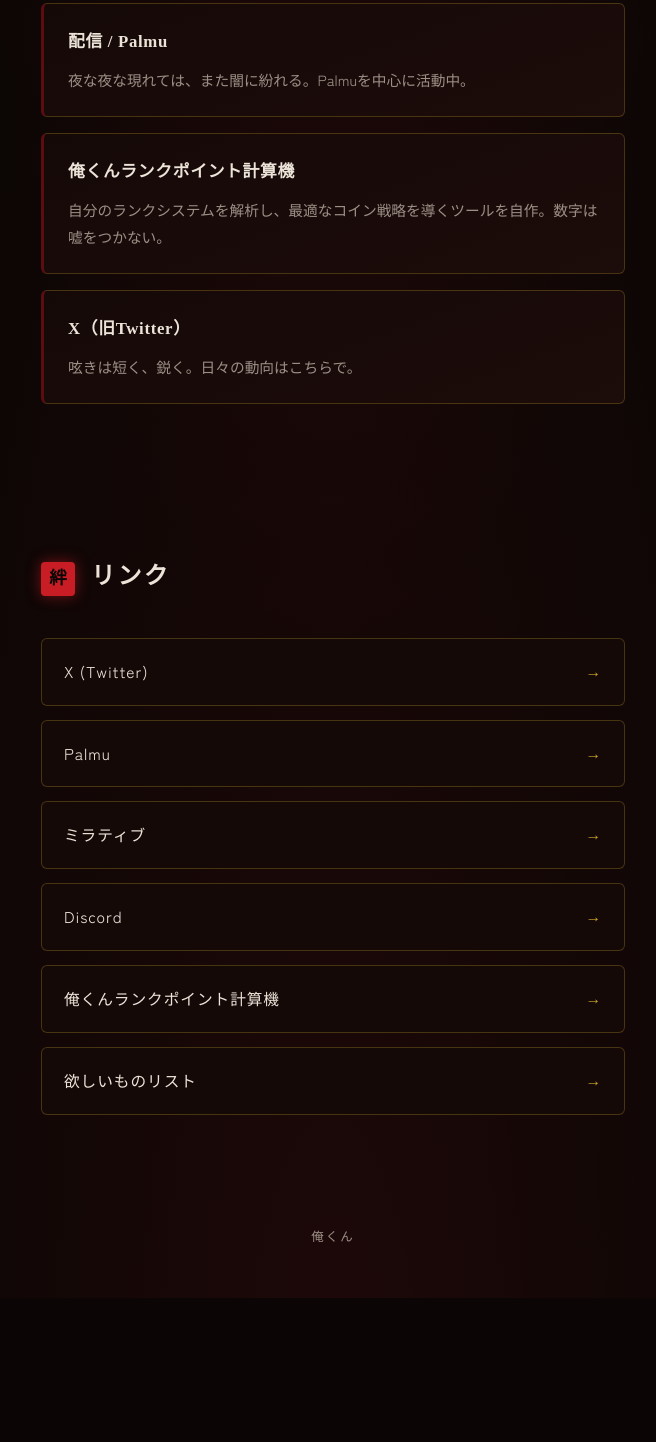
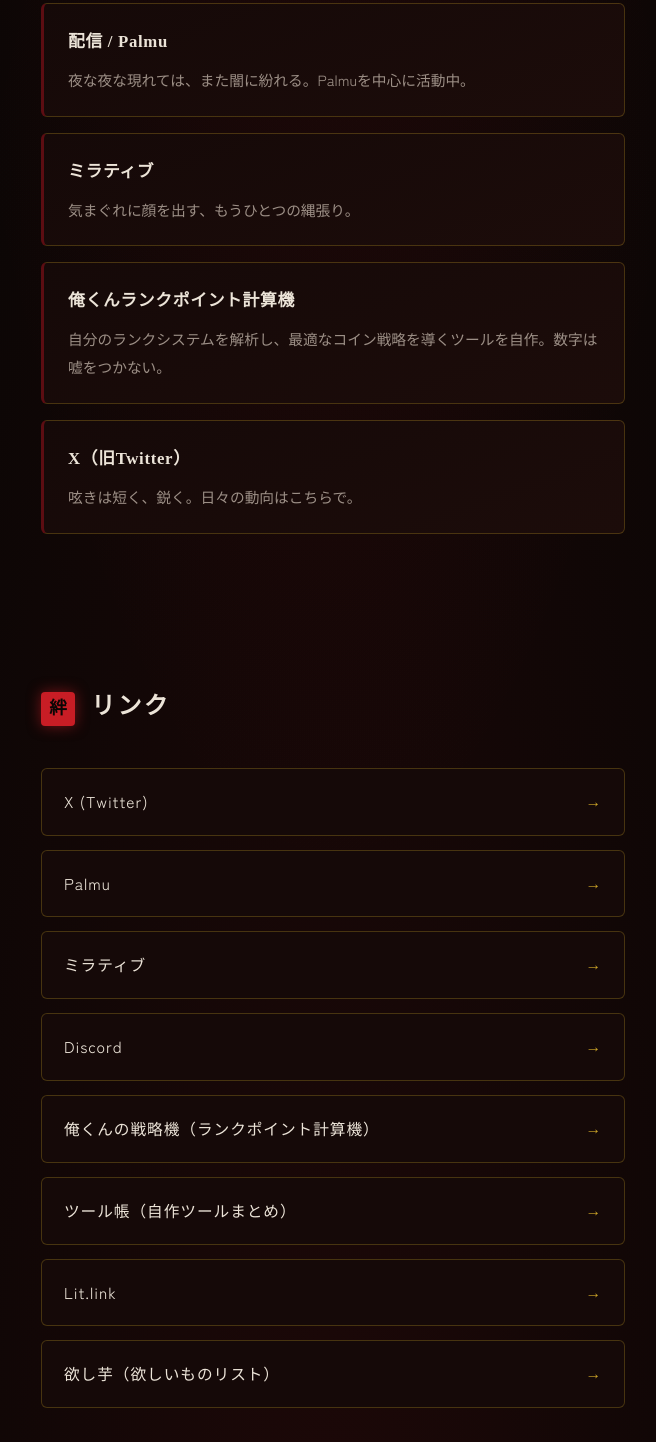
Before and after one commit to orekun-palmu/orekun-link, a plain HTML site: page index.html in a window 1280 px wide. Shown: the part 1298-2740 px from the top of the page, without its empty margins (307-963 px from the left). Before the commit the page ends 2596 px from the top, so only its background shows below. Drawn offline with Linux system fonts and the light colour scheme; a web font is replaced by a local one.

Commit message:
Add files via upload

```diff
--- a/index.html
+++ b/index.html
@@ -292,6 +292,10 @@
         <p>夜な夜な現れては、また闇に紛れる。Palmuを中心に活動中。</p>
       </div>
       <div class="card">
+        <h3>ミラティブ</h3>
+        <p>気まぐれに顔を出す、もうひとつの縄張り。</p>
+      </div>
+      <div class="card">
         <h3>俺くんランクポイント計算機</h3>
         <p>自分のランクシステムを解析し、最適なコイン戦略を導くツールを自作。数字は嘘をつかない。</p>
       </div>
@@ -305,12 +309,14 @@
   <section class="links" id="links">
     <div class="section-head"><span class="kanji">絆</span><h2>リンク</h2></div>
     <div class="linklist">
-      <a class="linkbtn" href="#" target="_blank" rel="noopener">X (Twitter) <span class="arrow">→</span></a>
-      <a class="linkbtn" href="#" target="_blank" rel="noopener">Palmu <span class="arrow">→</span></a>
-      <a class="linkbtn" href="#" target="_blank" rel="noopener">ミラティブ <span class="arrow">→</span></a>
+      <a class="linkbtn" href="https://x.com/Orekun_Palmu" target="_blank" rel="noopener">X (Twitter) <span class="arrow">→</span></a>
+      <a class="linkbtn" href="https://app.palmu.jp/users/a9f662d9599b4b629c8e" target="_blank" rel="noopener">Palmu <span class="arrow">→</span></a>
+      <a class="linkbtn" href="https://www.mirrativ.com/deep_link_preview?link=https%3A%2F%2Fws9f.adj.st%2Fuser%2F155781764%3Fadj_deep_link%3Dmirr%253A%252F%252F%252Fuser%252F155781764%253Fwhere%253Dprofile%26adj_fallback%3Dhttps%253A%252F%252Fwww.mirrativ.com%252Fuser%252F155781764%253Fwhere%253Dprofile%26adj_og_image%3Dhttps%253A%252F%252Fcdn.mirrativ.com%252Fmirrorman-prod%252Fimage%252Fprofile_image%252Fd6e88ac36fdfc73c55ebcc908e83b65901d501fabb60b10e68ed577aba3b485a_m.jpeg%253F1784759991%26adj_og_title%3D%25E3%2581%25BD%25E3%2582%258C%25E3%2581%258F%25E3%2582%2585%2540%25F0%259F%2591%2591%25E6%259C%2588%25EF%25BE%2583%25EF%25BE%259E%25EF%25BE%258B%25EF%25BE%259E%25EF%25BD%25AD%25E7%25B7%258F%25E5%2590%2588%25F0%259F%25A5%2587%26adj_redirect_macos%3Dhttps%253A%252F%252Fwww.mirrativ.com%252Fuser%252F155781764%253Fwhere%253Dprofile%26adj_t%3D1pkihi8s_1pyfvurh%26where%3Dprofile" target="_blank" rel="noopener">ミラティブ <span class="arrow">→</span></a>
       <a class="linkbtn" href="#" target="_blank" rel="noopener">Discord <span class="arrow">→</span></a>
-      <a class="linkbtn" href="#" target="_blank" rel="noopener">俺くんランクポイント計算機 <span class="arrow">→</span></a>
-      <a class="linkbtn" href="#" target="_blank" rel="noopener">欲しいものリスト <span class="arrow">→</span></a>
+      <a class="linkbtn" href="https://orekun-palmu.web.app/" target="_blank" rel="noopener">俺くんの戦略機（ランクポイント計算機） <span class="arrow">→</span></a>
+      <a class="linkbtn" href="https://orekun-palmu.github.io/tool-matome/" target="_blank" rel="noopener">ツール帳（自作ツールまとめ） <span class="arrow">→</span></a>
+      <a class="linkbtn" href="https://lit.link/Orekun" target="_blank" rel="noopener">Lit.link <span class="arrow">→</span></a>
+      <a class="linkbtn" href="https://www.amazon.co.jp/hz/wishlist/ls/21S6GW6BX8582?ref_=wl_share" target="_blank" rel="noopener">欲し芋（欲しいものリスト） <span class="arrow">→</span></a>
     </div>
   </section>
 
```
